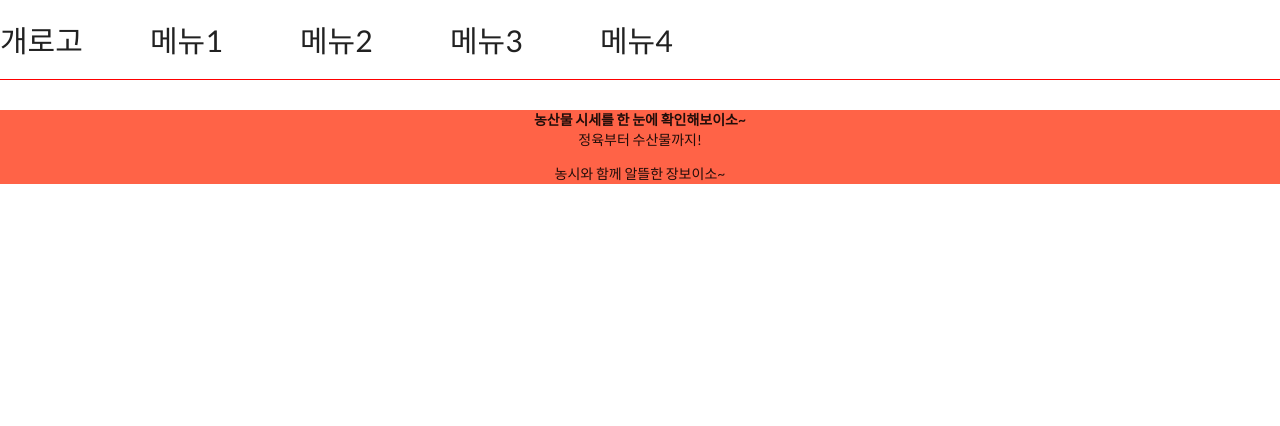
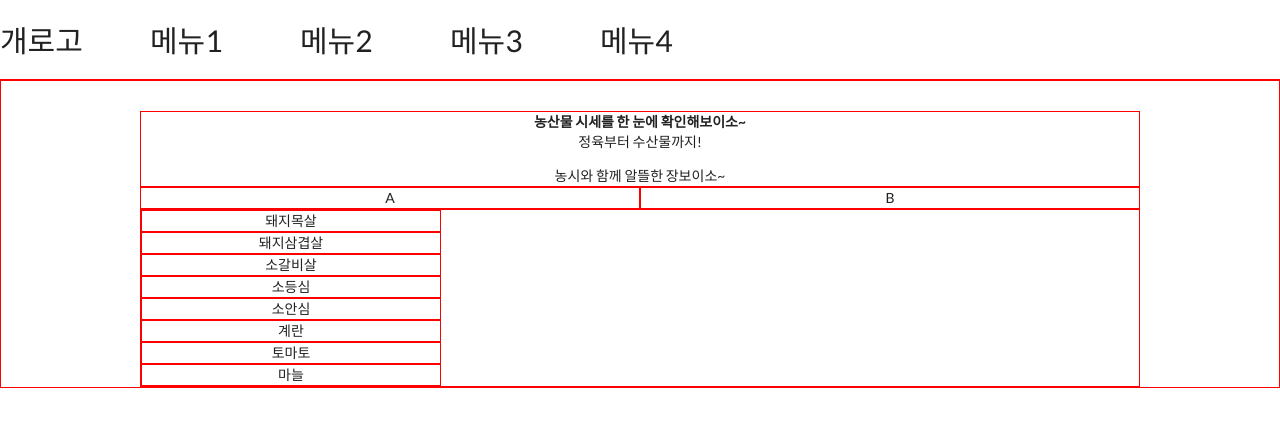
Before and after one commit to nongsy/nongsy, a Next.js app: page / in a window 1280 px wide. Shown: the top 426 px of the page. Built offline with nearby package versions, Linux system fonts and the light colour scheme.

Commit message:
Design : 메인화면 리스트 구현중

```diff
--- a/pages/index.js
+++ b/pages/index.js
@@ -4,10 +4,10 @@ import { Inter } from "@next/font/google";
 
 import { list } from "../src/common";
 import { useEffect } from "react";
-import Slide from "@/src/component/Slide";
 import Seo from "@/src/component/Seo";
 
 import NavBar from "@/src/component/NavBar";
+import List from "../src/component/List";
 
 const inter = Inter({ subsets: ["latin"] });
 
@@ -20,20 +20,28 @@ export default function Home() {
 
   return (
     <>
+      <Seo />
       <NavBar />
       <div className="wrapper">
         <div className="wrapperChildren">
-          <div className="content">
+          <div className="intro">
             <strong>농산물 시세를 한 눈에 확인해보이소~</strong>
             <p>정육부터 수산물까지!</p>
             <p>농시와 함께 알뜰한 장보이소~</p>
+          </div>
+          <div className="categoryBox">
+            <div className="mainCategory">A</div>
+            <div className="subCategory">B</div>
+          </div>
+          <div>
+            <List list={list} />
           </div>
         </div>
       </div>
 
       <style jsx>{`
         .wrapper {
-          background-color: tomato;
+          border: 1px solid red;
         }
 
         .wrapperChildren {
@@ -42,8 +50,16 @@ export default function Home() {
           text-align: center;
         }
 
-        .content {
+        .intro {
           margin-top: 30px;
+          border: 1px solid red;
+        }
+        .categoryBox {
+          display: flex;
+        }
+        .categoryBox div {
+          border: 1px solid red;
+          width: 50%;
         }
       `}</style>
     </>
--- /dev/null
+++ b/src/component/List.js
@@ -0,0 +1,26 @@
+export default function List({ list }) {
+  return (
+    <>
+      <div className="wrapper">
+        {list?.map((e) => (
+          <div key={e.id} className="listBox">
+            <div></div>
+            <div>{e.name}</div>
+            <div></div>
+          </div>
+        ))}
+      </div>
+      <style jsx>
+        {`
+          .wrapper {
+            border: 1px solid red;
+          }
+          .listBox {
+            border: 1px solid red;
+            width: 300px;
+          }
+        `}
+      </style>
+    </>
+  );
+}
```
